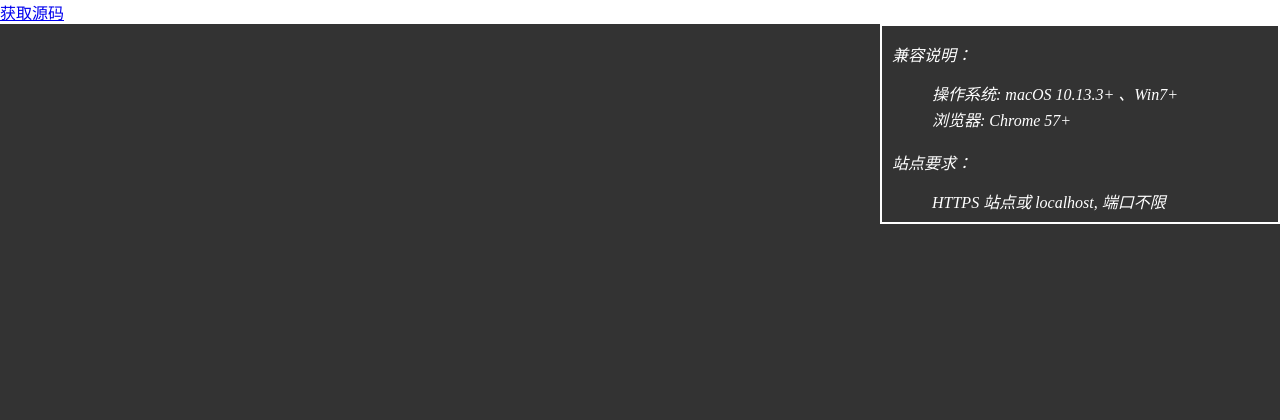
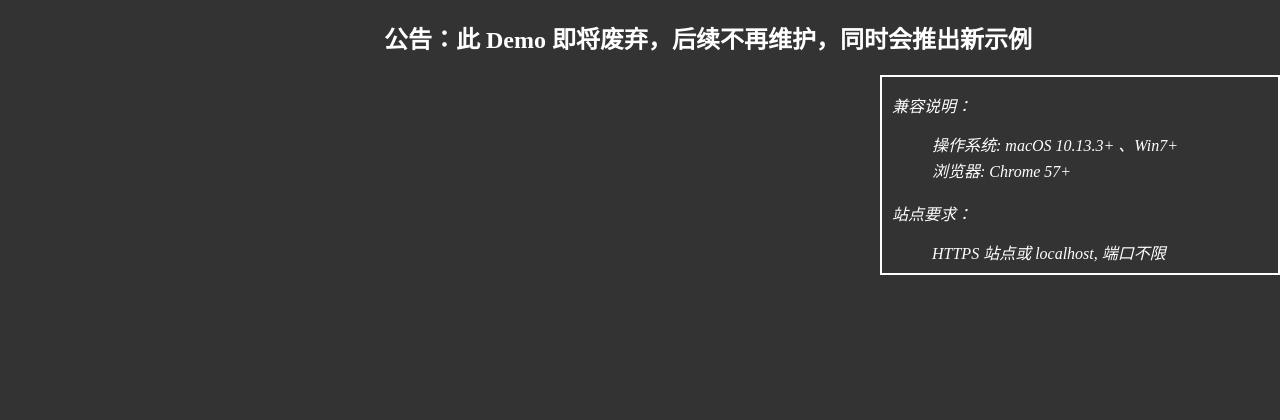
Before and after one commit to rongcloud/websdk-demo, a PHP site: page /private.html in a window 1280 px wide; the page is wider, and only the part inside the window is pictured. Shown: the top 420 px of that part. Run offline with PHP 8.4, Linux system fonts and the light colour scheme; some libraries are stand-ins or nearby versions; some web fonts are replaced.

Commit message:
feat: 增加公告

```diff
--- a/calllib/group.html
+++ b/calllib/group.html
@@ -23,7 +23,7 @@
       <button onclick="audioToVideo()" class="rong-disable-audio"></button>
   </div>
   </div>
-
+  <h2 class="rong-notice">公告：此 Demo 即将废弃，后续不再维护，同时会推出新示例</h2>
   <div class="rong-warns">
     <p>兼容说明：</p>
     <ul>
--- a/calllib/private.html
+++ b/calllib/private.html
@@ -7,7 +7,6 @@
   <link rel="stylesheet" href="style/main.css">
 </head>
 <body>
-  <a href="https://github.com/rongcloud/websdk-demo/blob/master/calllib/blink/private.html" class="get-source">获取源码</a>
   <div class="rong-container"></div>
    <div class="rong-toolbar">
       <button onclick="callVideo()" class="rong-callvideo"></button>
@@ -22,7 +21,7 @@
       <button onclick="videoToAudio()" class="rong-disable-video"></button>
       <button onclick="audioToVideo()" class="rong-disable-audio"></button>
   </div>
-
+  <h2 class="rong-notice">公告：此 Demo 即将废弃，后续不再维护，同时会推出新示例</h2>
   <div class="rong-warns">
     <p>兼容说明：</p>
     <ul>
@@ -35,7 +34,7 @@
     </ul>
   </div>
 </body>
-  <script src="//cdn.ronghub.com/RongIMLib-2.3.5.js"></script>
+  <script src="//cdn.ronghub.com/RongIMLib-2.4.0.js"></script>
   <script src="//cdn.ronghub.com/RongCallLib-3.0.2.min.js"></script>
   <script src="./init.js"></script>
   <script src="./demo.js"></script>
--- a/calllib/style/main.css
+++ b/calllib/style/main.css
@@ -133,3 +133,8 @@ button.rong-accept{
   list-style: none;
   line-height: 26px;
 }
+.rong-notice{
+  position: relative;
+  left: 30%;
+  color: #FFF;
+}
```
